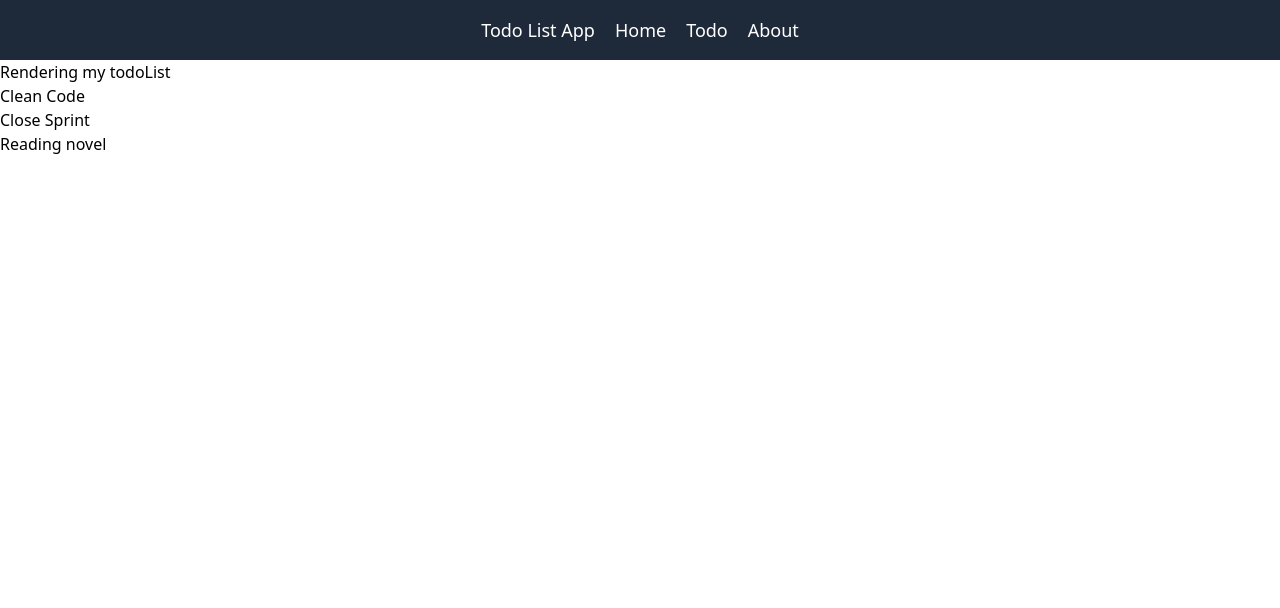
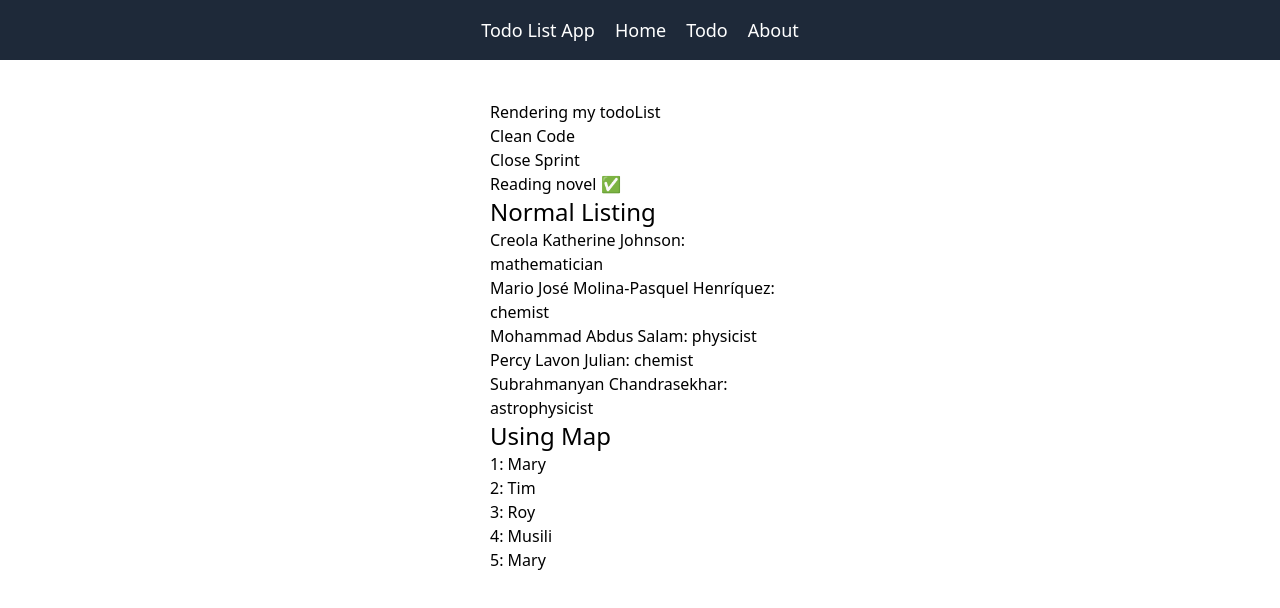
Before and after one commit to MusiliC/react-cohort-2, a React (Vite) app: page / in a window 1280 px wide. Shown: the top 608 px of the page. Built offline with nearby package versions, Linux system fonts and the light colour scheme.

Commit message:
Refactoring, list and conditional  rendering

```diff
--- a/src/App.jsx
+++ b/src/App.jsx
@@ -23,10 +23,12 @@ const App = () => {
 
   const todo3 = "Reading novel"
 
+  const isComplete = false;
+
   return (
     <div>
-      <Navbar nameX={applicationName} nameY={prop2} />
-      <TodoList newTodo="Reading novel" newTodo2 = "Going to supermarket" />
+      <Navbar appTitle={applicationName} nameY={prop2} />
+      <TodoList newTodo={todo3} newTodo2="Going to supermarket" isComplete = {isComplete} />
     </div>
   );
 };
--- a/src/components/TodoList.jsx
+++ b/src/components/TodoList.jsx
@@ -1,18 +1,59 @@
-import React from 'react'
+import React from "react";
 
-const TodoList = (props) => {
-    console.log(props);
-    console.log(props.newTodo);
+const TodoList = ({ newTodo }) => {
+  // console.log(isComplete);
 
+  // isComplete === true;
+
+  // ? : -> short way of writing if...else
+
+  const isComplete = true;
+
+  // if (isComplete) {
+  //   return  <p>{newTodo} ✅</p>;
+  // }
+  // return <li className="item my-5 text-center text-5xl">{newTodo}</li>;
+
+  //! DRY -> DON'T REPEAT YOURSELF
+
+  let namesInAnArray = ["Mary", "Tim", "Roy", "Musili", "Mary"];
+
+  namesInAnArray[1];
+
+  const ourList = [
+    "Creola Katherine Johnson: mathematician",
+    "Mario José Molina-Pasquel Henríquez: chemist",
+    "Mohammad Abdus Salam: physicist",
+    "Percy Lavon Julian: chemist",
+    "Subrahmanyan Chandrasekhar: astrophysicist",
+  ];
 
   return (
-    <div>
+    <div className="w-[300px] mx-auto py-10">
       <p>Rendering my todoList</p>
       <p>Clean Code</p>
       <p>Close Sprint</p>
-      <p>{props.newTodo}</p>
+      {/* {isComplete ? <p>{newTodo} ✅</p> : <p>{newTodo}</p>} */}
+      {isComplete && <p>{newTodo} ✅</p>}
+      <p className="text-2xl">Normal Listing</p>
+      <ul>
+        <li>Creola Katherine Johnson: mathematician</li>
+        <li>Mario José Molina-Pasquel Henríquez: chemist</li>
+        <li>Mohammad Abdus Salam: physicist</li>
+        <li>Percy Lavon Julian: chemist</li>
+        <li>Subrahmanyan Chandrasekhar: astrophysicist</li>
+      </ul>
+
+      <p className="text-2xl">Using Map</p>
+      <ul>
+        {namesInAnArray.map((list, i) => (
+          <li key={i}>
+            {i + 1}: {list}
+          </li>
+        ))}
+      </ul>
     </div>
   );
-}
+};
 
-export default TodoList
+export default TodoList;
--- a/src/navbar/Navbar.jsx
+++ b/src/navbar/Navbar.jsx
@@ -2,16 +2,29 @@ import React from "react";
 // styling -> html + css file
 // import styles from "./Navbar.module.css";
 
-const Navbar = (props) => {
+// const Navbar = (props) => {
 
-  console.log(props)
+  // destructuring direct from props
+  const Navbar = ({ appTitle }) => {
+    // const object1 = {
+    //   name:"Monday",
+    //   topic: "Why Monday"
+    // }
 
-  console.log(props.nameX)
+    // console.log(object1.name);
+
+    // // destructuring
+
+    // const {name} = object1;
+    // console.log(name);
+
+    // destructure from props
+    // const {appTitle} = props
 
     return (
       // <div className={styles.navContainer}>
       <div className="bg-gray-800 text-white text-lg flex justify-center gap-5 p-4">
-      <p>{props.nameX}</p>
+        <p>{appTitle}</p>
         <p className="">Home</p>
         <p className="">Todo</p>
         <p className="">About</p>
```
Lines whose indentation alone changed are shown as unchanged.
